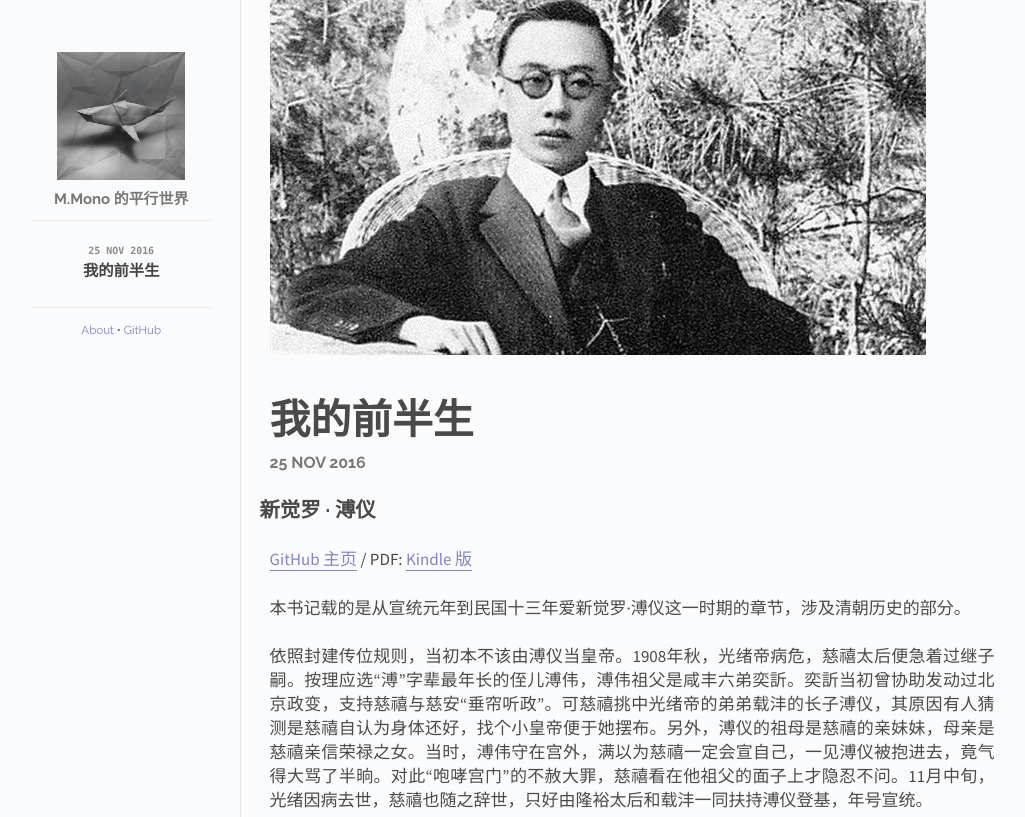
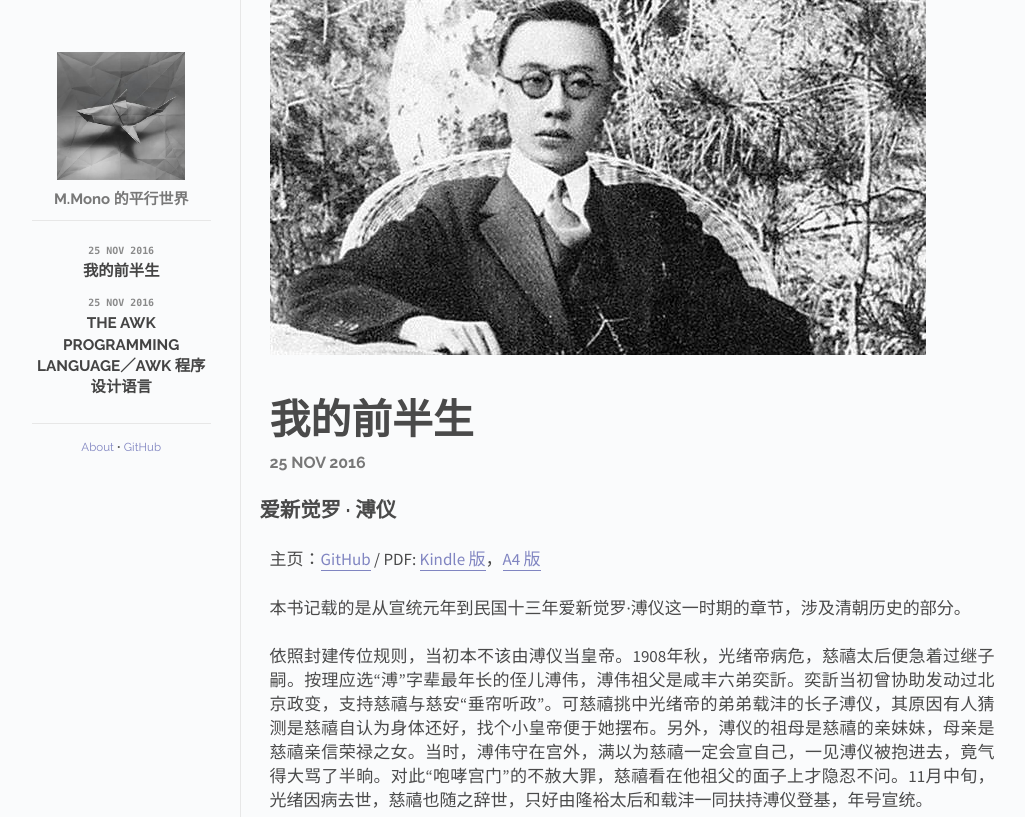
Before and after one commit to M-Mono/m-mono.github.io, a Jekyll site: the page built from _posts/2016-11-26-The-First-Half-of-My-Life.md, in a window 1280 px wide. Shown: the top 817 px of the page, without its empty margins (118-1143 px from the left). Built offline with Jekyll 4.4.1, drawn with Linux system fonts in a browser that asks for light colours; Markdown is read by kramdown in place of the engine named in the settings; grey boxes are pictures that could not be loaded.

Commit message:
加入The AWK Programming Language

```diff
--- /dev/null
+++ b/_posts/2016-11-26-The-AWK-Programming-Language.md
@@ -0,0 +1,15 @@
+---
+layout: post
+title: The AWK Programming Language／AWK 程序设计语言
+cover: cover_The-AWK-Programming-Language.jpg
+date:   2016-11-25 12:00:00
+categories: posts
+---
+
+## Alfred V.Aho, Brian W.Kernighan & Peter J.Weinberger
+
+主页：[GitHub](https://github.com/M-Mono/The-AWK-Programming-Language) / Fork: [wuzhouhui](https://github.com/wuzhouhui/awk) / [A4 版](https://github.com/M-Mono/The-AWK-Programming-Language/raw/master/The%20AWK%20Programming%20Language%20(A4).pdf)
+
+我认为这本书是学习AWK的最好书籍，语言发明人写的，肯定不同寻常。因为他们对AWK是最了解的，所以简明扼要却不乏深入。我们从中可以读到他们为什么发明AWK,AWK的长处和短处，AWK的简单发展史等。这本书对awk的编程模型、基本语法有简单明了的介绍，在进行数据处理、文本处理、报表、试验算法方面的应用也有很多好的实例。
+
+由于是88年的老书，其中对GAWK最新版本对AWK的扩展没有提及，但这并不妨碍其称为一本经典。
--- a/_posts/2016-11-26-The-First-Half-of-My-Life.md
+++ b/_posts/2016-11-26-The-First-Half-of-My-Life.md
@@ -6,9 +6,9 @@ date:   2016-11-25 12:00:00
 categories: posts
 ---
 
-## 新觉罗 · 溥仪
+## 爱新觉罗 · 溥仪
 
-[GitHub 主页](https://github.com/M-Mono/The-First-Half-of-My-Life) / PDF: [Kindle 版](https://github.com/M-Mono/The-First-Half-of-My-Life/raw/master/我的前半生%20·%20溥仪%20(Kindle).pdf)
+主页：[GitHub](https://github.com/M-Mono/The-First-Half-of-My-Life) / PDF: [Kindle 版](https://github.com/M-Mono/The-First-Half-of-My-Life/raw/master/我的前半生%20·%20溥仪%20(Kindle).pdf)，[A4 版](https://github.com/M-Mono/The-First-Half-of-My-Life/raw/master/我的前半生%20·%20溥仪%20(A4).pdf)
 
 本书记载的是从宣统元年到民国十三年爱新觉罗·溥仪这一时期的章节，涉及清朝历史的部分。
 
```
Also changed, not shown: images/cover_The-AWK-Programming-Language.jpg (added).
